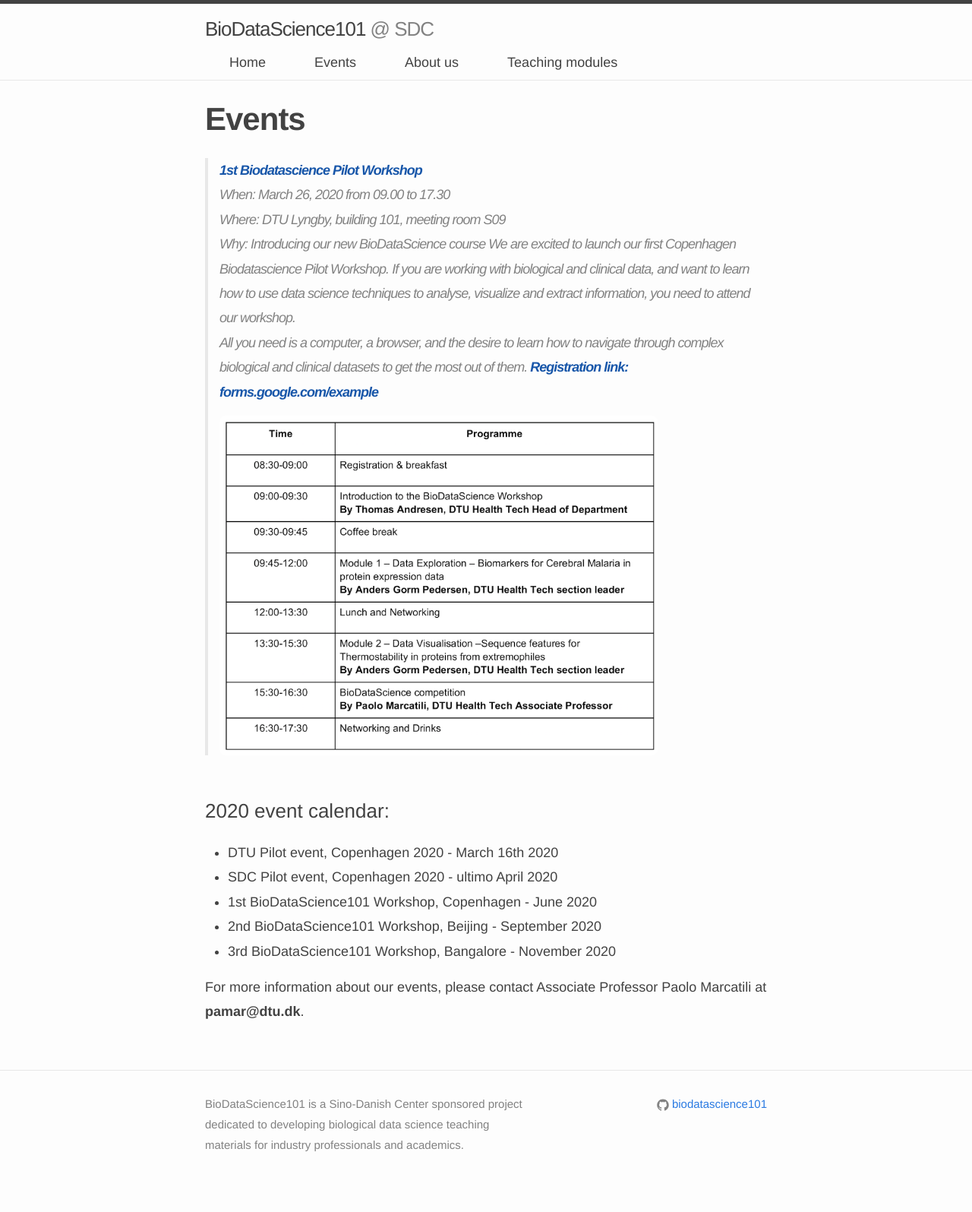
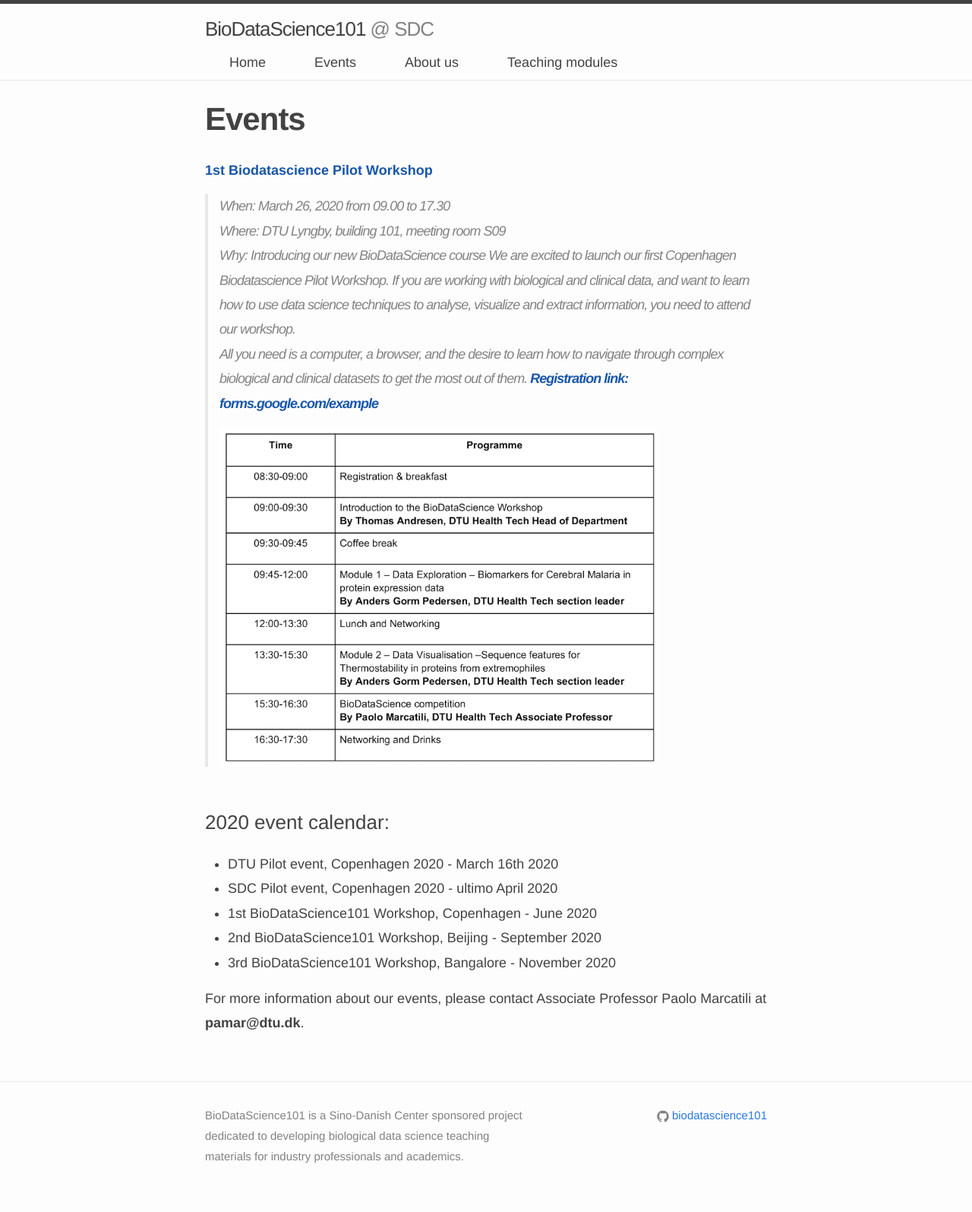
Before and after one commit to biodatascience101/BioDataScience101.github.io, a Jekyll site: the page built from _pages/events/index.md, in a window 1280 px wide. Shown: the whole page at 76% size. Built offline with Jekyll 4.4.1, drawn with Linux system fonts in a browser that asks for light colours; nearby versions of some CDN libraries.

Commit message:
Update index.md

```diff
--- a/_pages/events/index.md
+++ b/_pages/events/index.md
@@ -7,11 +7,12 @@
 rank: 2
 ---
 
+<b> <a href="{{page.event_page}}">1st Biodatascience Pilot Workshop</a></b>
+<br />
+
 <blockquote>
     <p>
 
-<b> <a href="{{page.event_page}}">1st Biodatascience Pilot Workshop</a></b>
-<br />
 When: March 26, 2020  from 09.00 to 17.30
 <br />
 Where: DTU Lyngby, building 101, meeting room S09
```
